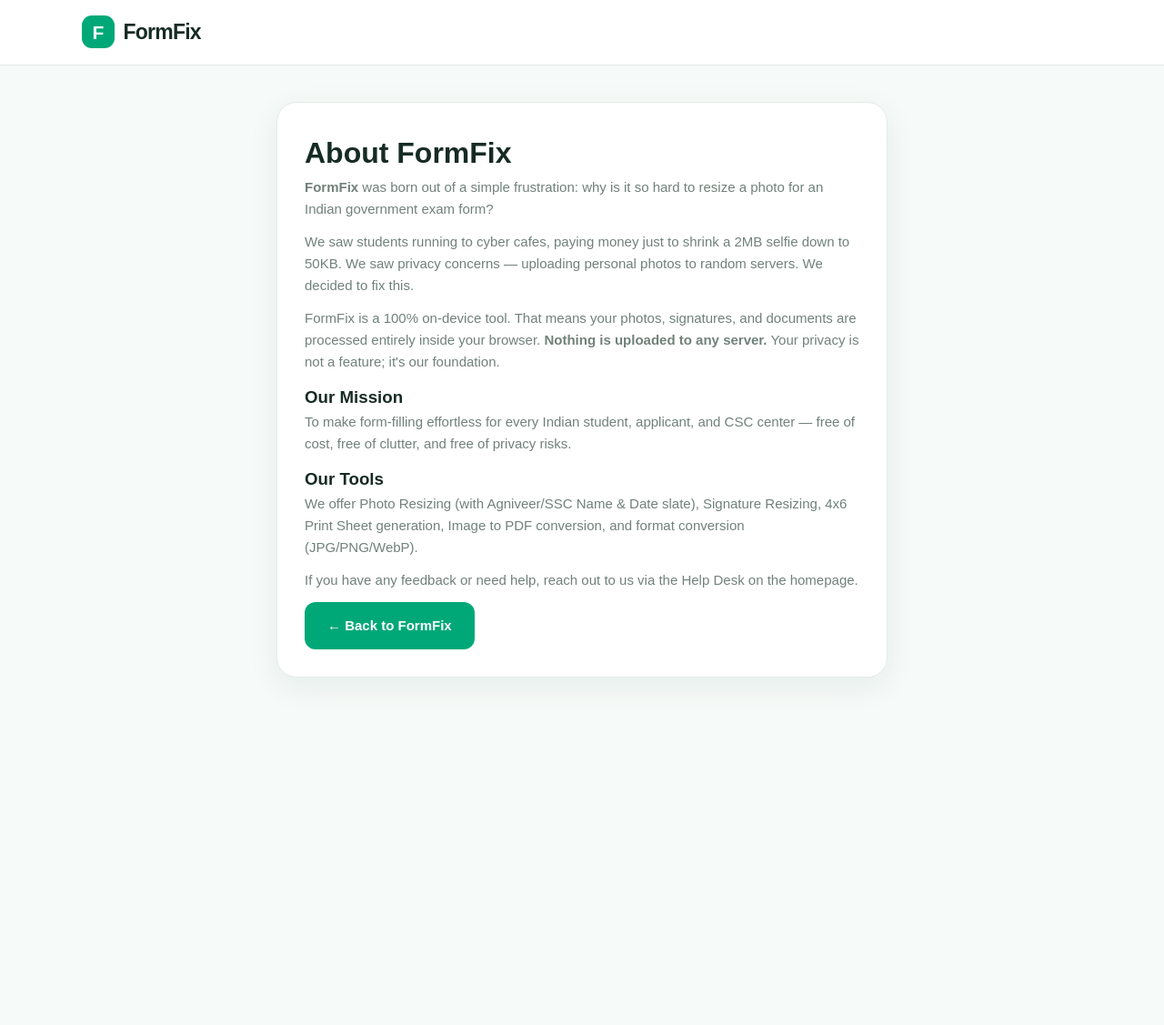
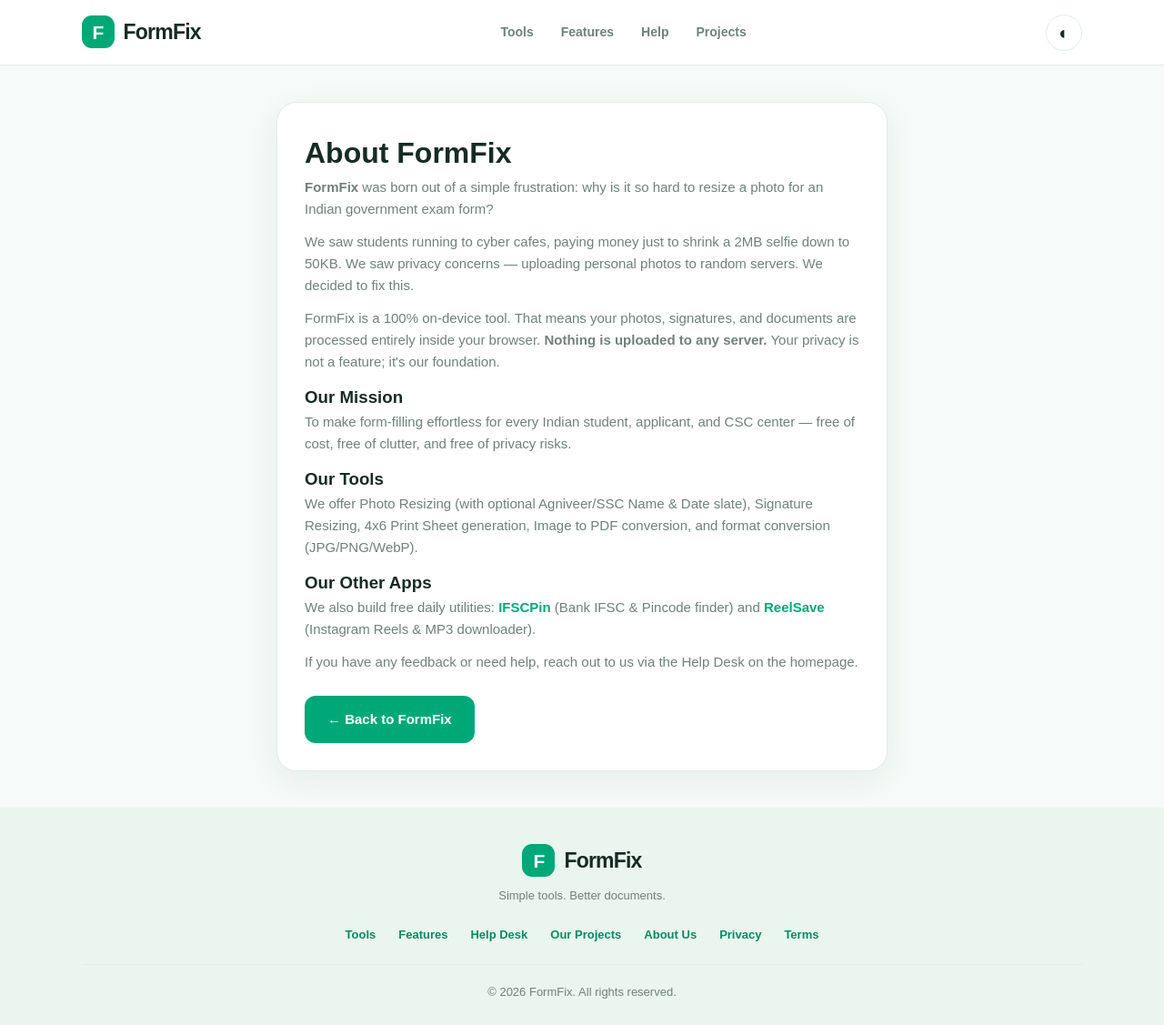
Before and after one commit to terarahul315/formfix, a plain HTML site: page about.html in a window 1280 px wide. Shown: the whole page at 91% size. Before the commit the page ends 800 px from the top, so only its background shows below. Drawn offline with Linux system fonts and the light colour scheme.

Commit message:
Enhance about.html with meta tags and content updates
Added meta tags for theme color and description, updated tool descriptions, and improved footer layout.

```diff
--- a/about.html
+++ b/about.html
@@ -3,16 +3,37 @@
 <head>
   <meta charset="UTF-8">
   <meta name="viewport" content="width=device-width, initial-scale=1.0">
+  <meta name="theme-color" content="#00a878">
+  <meta name="description" content="Learn about FormFix, a free 100% on-device tool for Indian exam photo resizing, signature preparation, and PDF conversion. Built for students, applicants, and CSC centers.">
   <title>About Us - FormFix</title>
+
+  <!-- Icons & PWA Setup -->
+  <link rel="icon" type="image/png" href="favicon.png">
+  <link rel="apple-touch-icon" href="favicon.png">
+  <link rel="manifest" href="manifest.json">
+  <meta name="apple-mobile-web-app-capable" content="yes">
+  <meta name="apple-mobile-web-app-status-bar-style" content="default">
+
+  <!-- CSS & JS -->
   <link rel="stylesheet" href="style.css">
-  <link rel="manifest" href="manifest.json">
 </head>
 <body>
+
+  <!-- HEADER -->
   <header class="header">
     <a href="/" class="logo">
       <span class="logo-icon">F</span>
       <span>FormFix</span>
     </a>
+
+    <nav class="navigation">
+      <a href="/#tools">Tools</a>
+      <a href="/#exam-tools">Features</a>
+      <a href="/#support">Help</a>
+      <a href="/#projects">Projects</a>
+    </nav>
+
+    <button id="themeToggle" class="theme-btn" type="button" aria-label="Toggle theme">◐</button>
   </header>
 
   <main class="main-tool" style="max-width: 800px; margin: 40px auto; padding: 0 5%;">
@@ -29,12 +50,50 @@
       <p>To make form-filling effortless for every Indian student, applicant, and CSC center — free of cost, free of clutter, and free of privacy risks.</p>
 
       <h3>Our Tools</h3>
-      <p>We offer Photo Resizing (with Agniveer/SSC Name & Date slate), Signature Resizing, 4x6 Print Sheet generation, Image to PDF conversion, and format conversion (JPG/PNG/WebP).</p>
+      <p>We offer Photo Resizing (with optional Agniveer/SSC Name & Date slate), Signature Resizing, 4x6 Print Sheet generation, Image to PDF conversion, and format conversion (JPG/PNG/WebP).</p>
+
+      <h3>Our Other Apps</h3>
+      <p>We also build free daily utilities: <a href="https://ifscpin.pages.dev/" target="_blank" rel="noopener noreferrer" style="color: var(--primary); font-weight: 600;">IFSCPin</a> (Bank IFSC & Pincode finder) and <a href="https://reelsave-rouge.vercel.app/" target="_blank" rel="noopener noreferrer" style="color: var(--primary); font-weight: 600;">ReelSave</a> (Instagram Reels & MP3 downloader).</p>
 
       <p>If you have any feedback or need help, reach out to us via the Help Desk on the homepage.</p>
 
-      <p><a href="/" class="primary-btn">← Back to FormFix</a></p>
+      <p style="margin-top: 25px;">
+        <a href="/" class="primary-btn">← Back to FormFix</a>
+      </p>
     </div>
   </main>
+
+  <!-- FOOTER -->
+  <footer class="footer" style="margin-top: 40px;">
+    <a href="/" class="logo">
+      <span class="logo-icon">F</span>
+      <span>FormFix</span>
+    </a>
+    <p>Simple tools. Better documents.</p>
+    <div class="footer-links">
+      <a href="/#tools">Tools</a>
+      <a href="/#exam-tools">Features</a>
+      <a href="/#support">Help Desk</a>
+      <a href="/#projects">Our Projects</a>
+      <a href="about.html">About Us</a>
+      <a href="privacy.html">Privacy</a>
+      <a href="terms.html">Terms</a>
+    </div>
+    <p class="copyright">© 2026 FormFix. All rights reserved.</p>
+  </footer>
+
+  <!-- Theme Toggle Script -->
+  <script>
+    try {
+      if (localStorage.getItem("formfix-theme") === "dark") document.body.classList.add("dark");
+    } catch {}
+    document.getElementById("themeToggle").addEventListener("click", () => {
+      document.body.classList.toggle("dark");
+      try {
+        localStorage.setItem("formfix-theme", document.body.classList.contains("dark") ? "dark" : "light");
+      } catch {}
+    });
+  </script>
+
 </body>
 </html>
```
